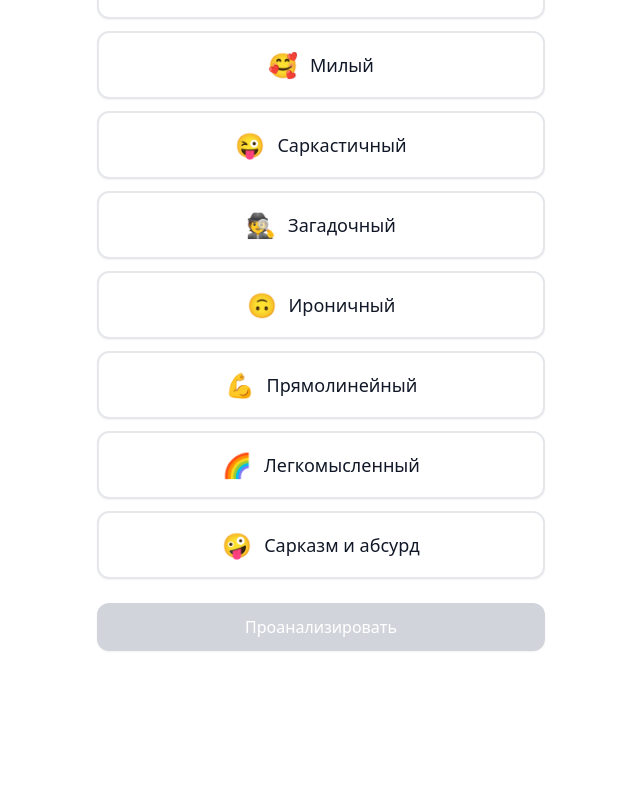
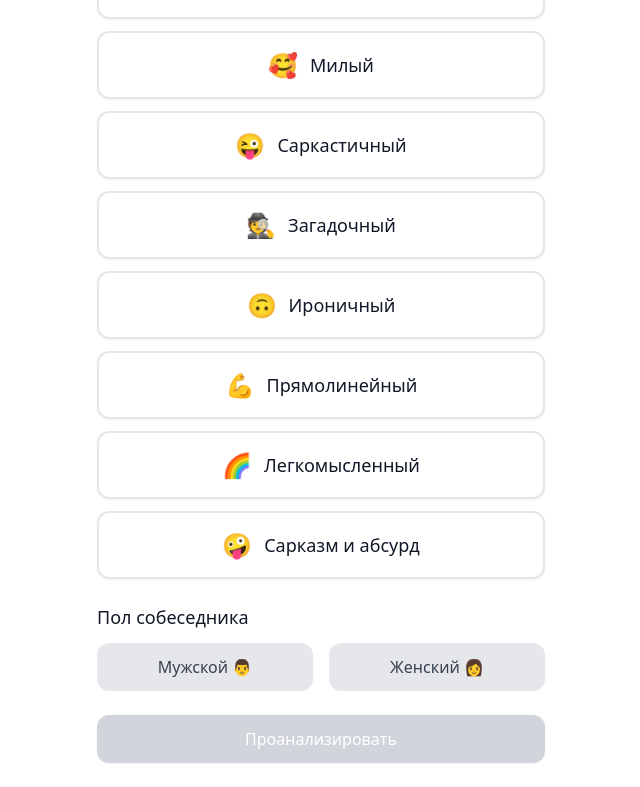
Before and after one commit to Vladimir1498/ai_social-_win, a React (Vite) app in the folder client/: page / in a window 1280 px wide. Shown: the part 721-1508 px from the top of the page, without its empty margins (319-959 px from the left). Before the commit the page ends 1396 px from the top, so only its background shows below. Built offline with nearby package versions, Linux system fonts and the light colour scheme; no server answers; the HTML template or start-up script is replaced by a standard one.

Commit message:
Force redeploy

```diff
--- a/client/src/App.jsx
+++ b/client/src/App.jsx
@@ -6,7 +6,7 @@ import BalanceDisplay from './components/BalanceDisplay';
 import ResponseDisplay from './components/ResponseDisplay';
 
 // Set axios base URL to backend
-axios.defaults.baseURL = 'https://ai-social-win.onrender.com';
+axios.defaults.baseURL = 'https://ai-social-win.onrender.com'; // v1.0
 
 function App() {
   const [balance, setBalance] = useState(0);
@@ -14,6 +14,7 @@ function App() {
   const [loading, setLoading] = useState(false);
   const [selectedFile, setSelectedFile] = useState(null);
   const [selectedStyle, setSelectedStyle] = useState('');
+  const [selectedGender, setSelectedGender] = useState('');
 
   useEffect(() => {
     if (window.Telegram && window.Telegram.WebApp) {
@@ -39,6 +40,7 @@ function App() {
     const formData = new FormData();
     formData.append('image', selectedFile);
     formData.append('style', selectedStyle);
+    formData.append('gender', selectedGender);
 
     try {
       const response = await axios.post('/api/ai/analyze', formData, {
@@ -87,9 +89,30 @@ function App() {
           <BalanceDisplay balance={balance} onPurchase={handlePurchase} />
           <FileUpload onFileSelect={setSelectedFile} />
           <StyleSelector onStyleSelect={setSelectedStyle} />
+          <div className="mb-6">
+            <label className="block text-lg font-medium text-gray-900 mb-3">Пол собеседника</label>
+            <div className="flex space-x-4">
+              <button
+                onClick={() => setSelectedGender('М')}
+                className={`flex-1 py-3 px-4 rounded-xl font-medium transition-all duration-200 ${
+                  selectedGender === 'М' ? 'bg-blue-600 text-white' : 'bg-gray-200 text-gray-700 hover:bg-gray-300'
+                }`}
+              >
+                Мужской 👨
+              </button>
+              <button
+                onClick={() => setSelectedGender('Ж')}
+                className={`flex-1 py-3 px-4 rounded-xl font-medium transition-all duration-200 ${
+                  selectedGender === 'Ж' ? 'bg-pink-600 text-white' : 'bg-gray-200 text-gray-700 hover:bg-gray-300'
+                }`}
+              >
+                Женский 👩
+              </button>
+            </div>
+          </div>
           <button
             onClick={handleAnalyze}
-            disabled={!selectedFile || !selectedStyle || loading}
+            disabled={!selectedFile || !selectedStyle || !selectedGender || loading}
             className="w-full bg-blue-600 hover:bg-blue-700 disabled:bg-gray-300 text-white py-3 px-4 rounded-xl mt-6 font-medium transition-colors duration-200 shadow-sm"
           >
             {loading ? 'Анализ...' : 'Проанализировать'}
```
